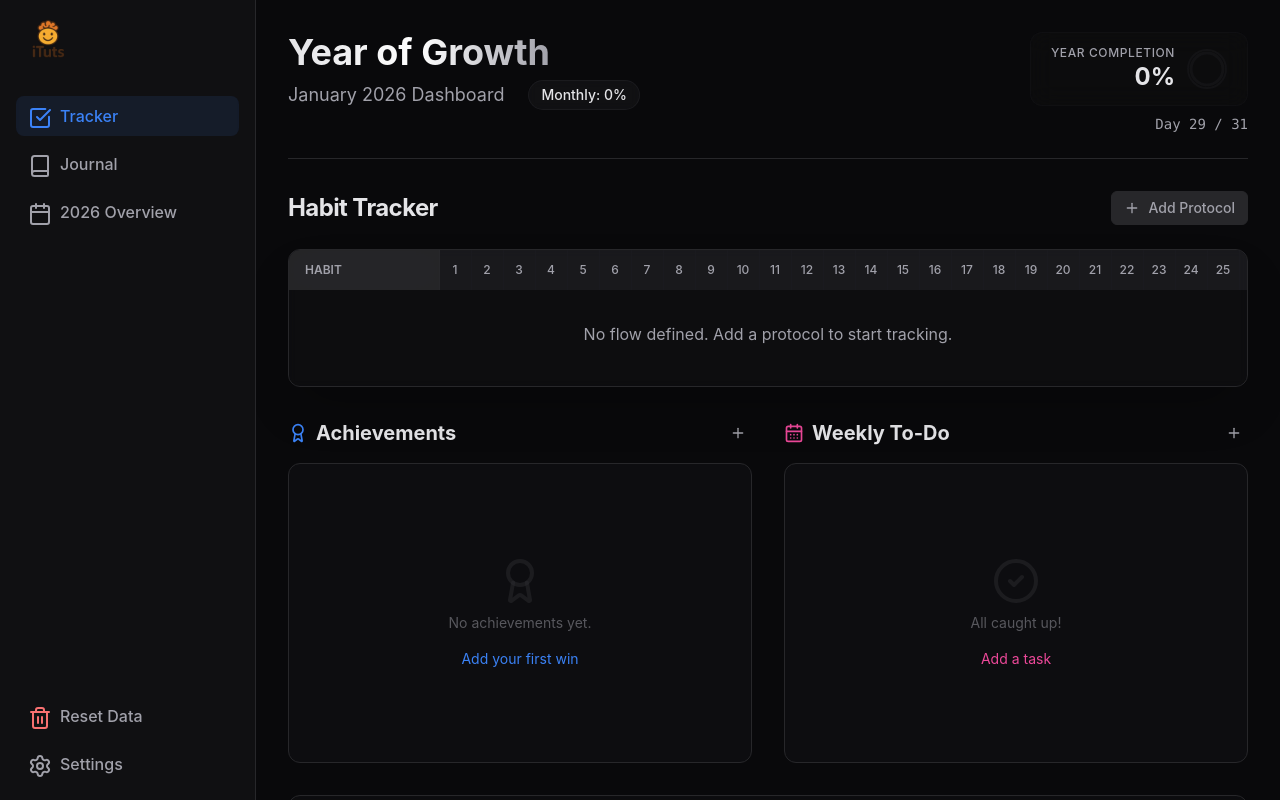
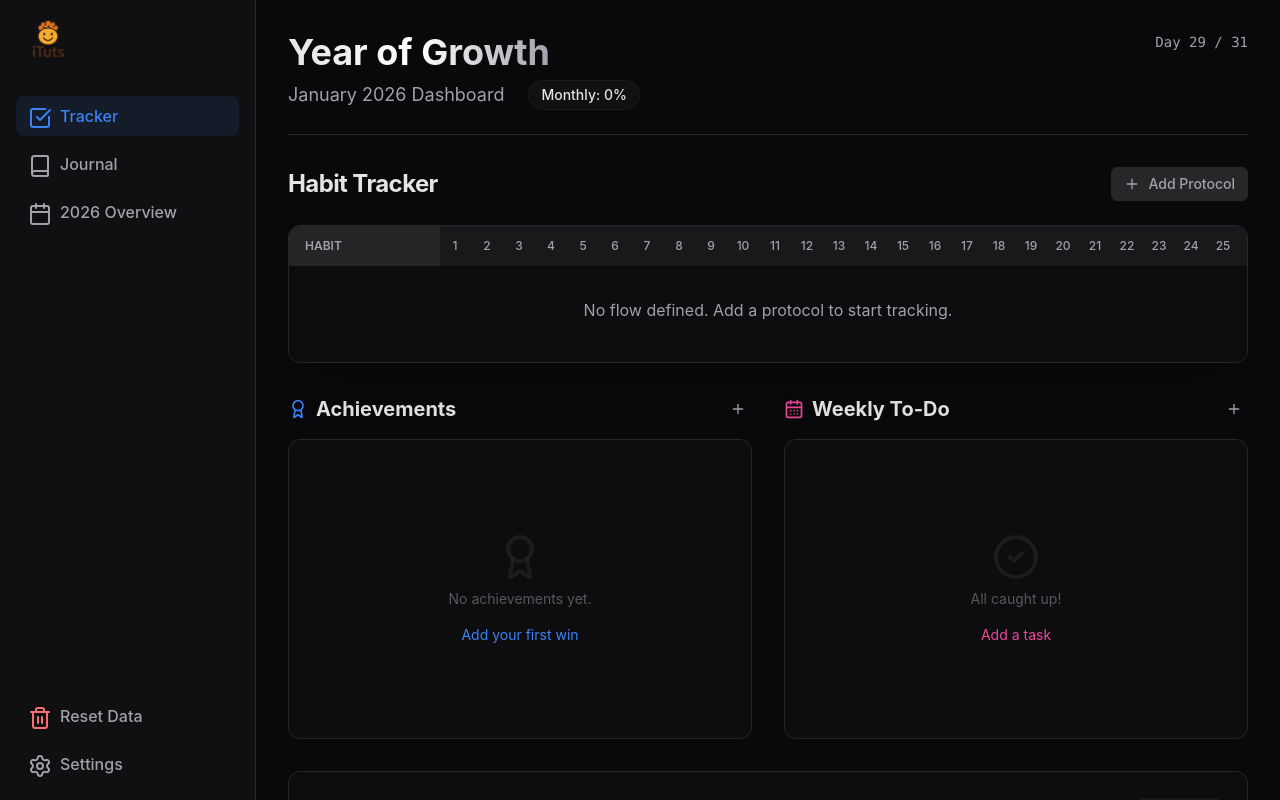
Before and after one commit to Aura-Avinav/Journal, a React (Vite) app: page / in a window 1280 px wide. Shown: the top 800 px of the page. Built offline with nearby package versions, Linux system fonts and the light colour scheme.

Commit message:
style: remove yearly progress from dashboard header

```diff
--- a/src/App.tsx
+++ b/src/App.tsx
@@ -113,34 +113,6 @@ function App() {
             </div>
 
             <div className="flex flex-col items-end gap-2">
-              {/* Professional Progress Box */}
-              <div className="flex items-center gap-3 bg-surfaceHighlight/10 border border-surfaceHighlight/20 rounded-xl p-3 px-5 backdrop-blur-md">
-                <div className="flex flex-col items-end">
-                  <span className="text-xs uppercase tracking-wider text-secondary font-medium">Year Completion</span>
-                  <span className="text-2xl font-bold text-primary">{progress.yearly}%</span>
-                </div>
-                <div className="h-10 w-10 rounded-full border-2 border-surfaceHighlight/30 flex items-center justify-center relative">
-                  {/* Simple visual indicator */}
-                  <svg className="w-full h-full -rotate-90" viewBox="0 0 36 36">
-                    <path
-                      className="text-surfaceHighlight/30"
-                      d="M18 2.0845 a 15.9155 15.9155 0 0 1 0 31.831 a 15.9155 15.9155 0 0 1 0 -31.831"
-                      fill="none"
-                      stroke="currentColor"
-                      strokeWidth="3"
-                    />
-                    <path
-                      className="text-accent"
-                      strokeDasharray={`${progress.yearly}, 100`}
-                      d="M18 2.0845 a 15.9155 15.9155 0 0 1 0 31.831 a 15.9155 15.9155 0 0 1 0 -31.831"
-                      fill="none"
-                      stroke="currentColor"
-                      strokeWidth="3"
-                    />
-                  </svg>
-                </div>
-              </div>
-
               <div className="text-sm text-secondary font-mono hidden md:block">
                 {dayDisplay}
               </div>
```
